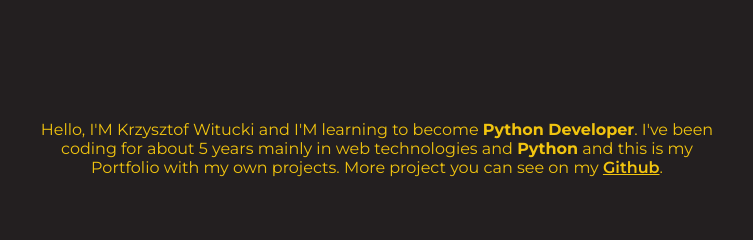
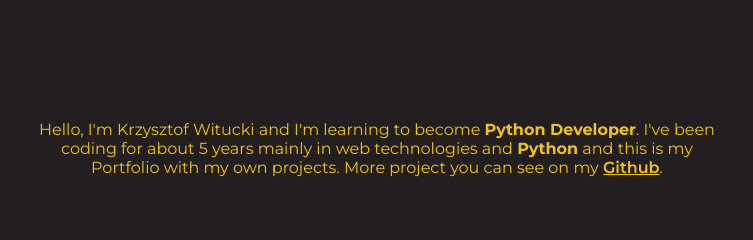
Before and after one commit to n3rsti/n3rsti.github.io, a Gatsby site: page / in a window 1280 px wide. Shown: the part 1060-1300 px from the top of the page, 313-1066 px from the left. Built offline with nearby package versions, Linux system fonts and the light colour scheme; Gatsby itself is replaced by a stand-in of ours.

Commit message:
Update about.js
fix typo

```diff
--- a/src/templates/about/about.js
+++ b/src/templates/about/about.js
@@ -16,7 +16,7 @@ else {
 const About = () => (
     <StyledSection black auto min="true" id="about-me">
     <StyledIcon className="fas fa-user"></StyledIcon>
-    <StyledAbout>Hello, I'M Krzysztof Witucki and I'M learning to become <b>Python Developer</b>. I've been coding
+    <StyledAbout>Hello, I'm Krzysztof Witucki and I'm learning to become <b>Python Developer</b>. I've been coding
       for about {content} mainly in web technologies and <b>Python</b> and this is my Portfolio with my own projects. More project you can see
       on my <a href="https://github.com/n3rsti" target="_blank" aria-label="Check out my github profile" title="Github profile">Github</a>.
       </StyledAbout>
```
